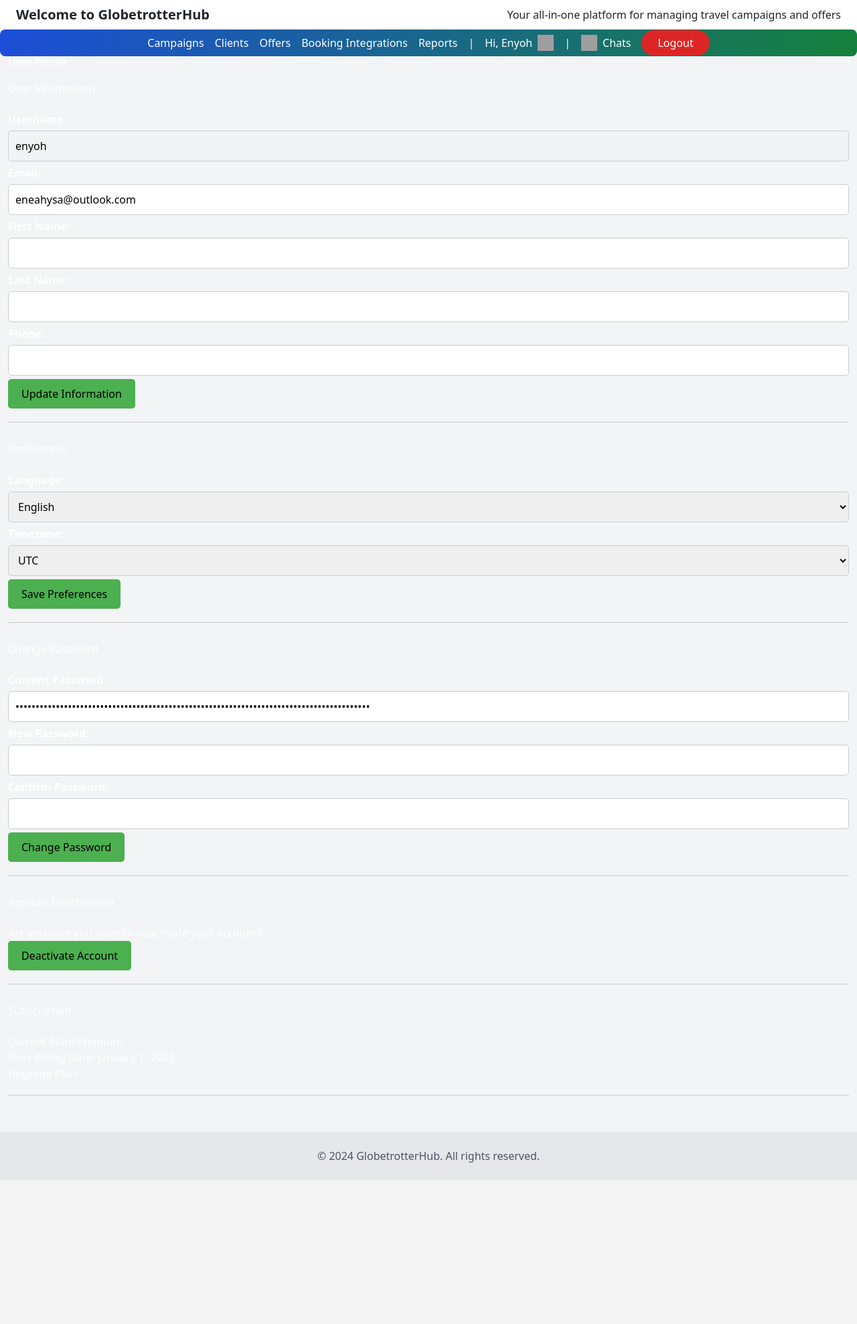
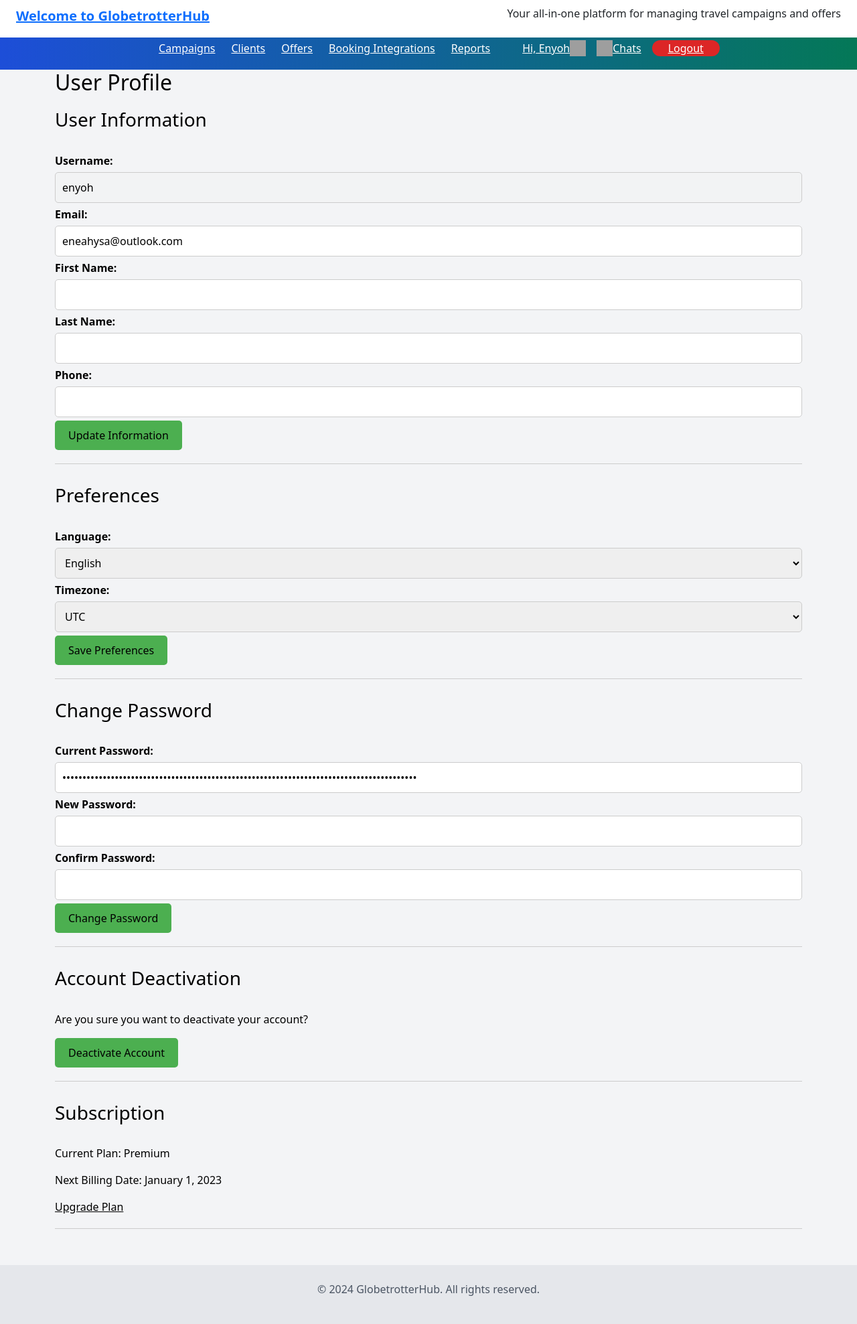
Before and after one commit to mr-engineer49/Globetrotterhub-Managment-Tool, a Django app: page /admin-page/profile/ in a window 1280 px wide. Shown: the whole page at 67% size. Before the commit the page ends 1762 px from the top, so only its background shows below. Run offline with Django 5.2, Linux system fonts and the light colour scheme; a user stored in the database is signed in; some libraries are stand-ins or nearby versions; grey boxes are pictures that could not be loaded.

Commit message:
new changes

```diff
--- a/bookingintegration/templates/bookings.html
+++ b/bookingintegration/templates/bookings.html
@@ -2,10 +2,10 @@
 
 {% block index %}
 
-<body class="bg-gray-900 text-white">
+<body class="bg-gray-900 text-black">
 
-<div class="container mx-auto mt-8 px-4 text-white">
-    <h2 class="text-2xl font-bold mb-6 text-white flex justify-center">Booking Integration</h2>
+<div class="container mx-auto mt-8 px-4 text-black">
+    <h2 class="text-2xl font-bold mb-6 text-black flex justify-center">Booking Integration</h2>
 
     <div class="grid grid-cols-1 md:grid-cols-2 gap-8 text-white">
         <div class="integration bg-gray-800 p-6 rounded-lg">
--- a/campaignmanagment/forms.py
+++ b/campaignmanagment/forms.py
@@ -3,8 +3,8 @@ from django import forms
 
 
 
-TEXT_CLASSES = "text-white"
-INPUT_CLASSES = "py-2 px-8 rounded-2xl border bg-gray-700"
+TEXT_CLASSES = "text-black"
+INPUT_CLASSES = "py-2 px-8 rounded-2xl border bg-gray-700 text-white"
 SELECT_CLASSES = "py-2 px-12 rounded-2xl border bg-gray-700"
 
 
--- a/campaignmanagment/templates/campaigns.html
+++ b/campaignmanagment/templates/campaigns.html
@@ -5,8 +5,8 @@
 <div class="container mx-auto p-8">
 
     <div class="flex justify-between items-center mb-8">
-        <h2 class="text-2xl font-bold text-white flex justify-center text-center">Campaigns List</h2>
-        <a href="{% url 'campaignmanagment:new_campaign' %}" class="bg-green-500 hover:bg-green-600 text-white rounded-full p-3">
+        <h2 class="text-2xl font-bold text-black flex justify-center text-center">Campaigns List</h2>
+        <a href="{% url 'campaignmanagment:new_campaign' %}" class="bg-green-500 hover:bg-green-600 text-black rounded-full p-3">
             <svg class="w-6 h-6" fill="none" viewBox="0 0 24 24" stroke="currentColor">
                 <path stroke-linecap="round" stroke-linejoin="round" stroke-width="2" d="M12 4v16m8-8H4"></path>
             </svg>
--- a/campaignmanagment/templates/detailview.html
+++ b/campaignmanagment/templates/detailview.html
@@ -4,7 +4,7 @@
 
 {% block content %}
 <div class="container mx-auto p-8">
-    <h1 class="text-2xl text-white font-bold">Campaign Detail</h1>
+    <h1 class="text-2xl text-black font-bold">Campaign Detail</h1>
     <hr class="my-4">
     <div class="grid grid-cols-1 md:grid-cols-2 gap-4 text-black">
         <div class="bg-white rounded-lg shadow-md p-6">
--- a/campaignmanagment/templates/forms.html
+++ b/campaignmanagment/templates/forms.html
@@ -4,12 +4,12 @@
 
 {% block content %}
 <div class="container mx-auto">
-    <h1 class="text-3xl font-bold mb-4 text-white">{{ title }}</h1>
+    <h1 class="text-3xl font-bold mb-4 text-black">{{ title }}</h1>
 
     <form method="post" enctype="multipart/form-data">
         {% csrf_token %}
 
-        <div class="grid grid-cols-1 md:grid-cols-2 lg:grid-cols-4 gap-4 text-white">
+        <div class="grid grid-cols-1 md:grid-cols-2 lg:grid-cols-4 gap-4 text-black">
             <div class="col-span-1">
                 <label for="id_campaignname" class="block font-semibold mb-1">Campaign Name</label>
                 {{ campaign_form.campaignname }}
--- a/clientnmanagment/templates/client.html
+++ b/clientnmanagment/templates/client.html
@@ -70,7 +70,7 @@
 </style>
 
 <div class="container mx-auto p-8">
-    <h2 class="text-2xl font-bold mb-4 text-white flex justify-center">Client List</h2>
+    <h2 class="text-2xl font-bold mb-4 text-black flex justify-center">Client List</h2>
     <br>
     <table class="w-full">
         <thead>
@@ -88,7 +88,7 @@
         </thead>
         <tbody>
             {% for client in clients %}
-            <tr class=" text-white">
+            <tr class=" text-black">
                 <td class="py-2">{{ client.fullname }}</td>
                 <td class="py-2">{{ client.email }}</td>
                 <td class="py-2">{{ client.phone_no }}</td>
--- a/clientnmanagment/templates/client_forms.html
+++ b/clientnmanagment/templates/client_forms.html
@@ -5,12 +5,12 @@
 {% block content %}
 <body class="bg-gray-100">
     <div class="container mx-auto py-8">
-        <h1 class="text-2xl font-bold mb-4 text-white">Add Client Form</h1>
+        <h1 class="text-2xl font-bold mb-4 text-black">Add Client Form</h1>
 
         <form class="text-white" method="post" enctype="multipart/form-data">
             {% csrf_token %}
 
-            <div class="grid grid-cols-1 md:grid-cols-2 lg:grid-cols-4 gap-4 text-white">
+            <div class="grid grid-cols-1 md:grid-cols-2 lg:grid-cols-4 gap-4 text-black">
                 <div>
                     <label for="id_fullname" class="block font-semibold mb-1">Full Name</label>
                     {{ client_form.fullname }}
--- a/clientnmanagment/templates/see_history.html
+++ b/clientnmanagment/templates/see_history.html
@@ -2,9 +2,9 @@
 
 {% block index %}
 <div class="container mx-auto p-8">
-    <h2 class="text-2xl font-semibold text-white">{{ client.fullname }}'s Booking History</h2>
+    <h2 class="text-2xl font-semibold text-black">{{ client.fullname }}'s Booking History</h2>
 
-    <ul class="mt-6 text-white">
+    <ul class="mt-6 text-black">
         {% if client %}
             <li class="py-4 border-b border-gray-300">
                 <strong class="block mb-2">Booking Dates:</strong>
--- a/dashboard/templates/dashboard.html
+++ b/dashboard/templates/dashboard.html
@@ -5,7 +5,7 @@
 
 <body class="container bg-white">
     <br>
-    <h2 class="text-lg text-white font-semibold mb-4 justify-center flex underline">Dashboard</h2>
+    <h2 class="text-lg text-black font-semibold mb-4 justify-center flex underline">Dashboard</h2>
 
     <br>
 <!-- <div class="text-white">
--- a/dashboard/templates/index.html
+++ b/dashboard/templates/index.html
@@ -3,7 +3,7 @@
 {% block user_authenticated %}
 
     <!-- Navigation -->
-    <nav class="py-2 px-4 bg-gradient-to-r from-blue-700 to-green-700 dark:bg-gray-800 rounded-lg">
+    <nav class="px-2 bg-gradient-to-r from-blue-700 to-green-700 dark:bg-gray-800 py-1">
         <div class="container mx-auto flex justify-center items-center">
             <div class="flex-shrink-0">
             <!-- Hamburger menu icon for mobile -->
@@ -16,9 +16,9 @@
             </div>
             <div id="mobile-menu" class="hidden md:flex items-center space-x-4 justify-center">
                 <!-- Navigation Links -->
-                <ul class="flex space-x-4 justify-center text-center">
+                <ul class="flex space-x-6 justify-center text-center">
                     <li class="text-white">
-                        <a href="{% url 'campaignmanagment:campaigns_form' %}" class="text-white hover:text-gray-300">Campaigns</a>
+                        <a href="{% url 'campaignmanagment:campaigns_form' %}" class="text-white border-none hover:text-gray-300">Campaigns</a>
                     </li>
                     <li class="text-white">
                         <a href="{% url 'clientnmanagment:client_form' %}" class="text-white hover:text-gray-300">Clients</a>
@@ -33,26 +33,19 @@
                         <a href="{% url 'reportsandanalytics:reports_form' %}" class="text-white hover:text-gray-300">Reports</a>
                     </li>
                 </ul>
-                <p class="flex text-white">|</p>
                 <!-- Profile and Logout Links -->
-                <div class="flex items-center space-x-4">
-                    <div>
-                        <a href="{% url 'dashboard:profile' %}" class="text-white flex items-center space-x-2">
+                    <ol class="inline flex space-x-4">
+                        <a href="{% url 'dashboard:profile' %}" class="text-white flex items-center inline">
                             <span>Hi, {{ request.user.username | title }}</span>
                             <img src="https://img.icons8.com/material/24/user--v1.png" alt="User Icon" class="w-6 h-6" />
                         </a>
-                    </div>
-                    <p class="flex text-white">|</p>
-                    <div>
-                        <a href="{% url 'sms:sms_form' %}" class="text-white flex items-center space-x-2">
+                        <a href="{% url 'sms:sms_form' %}" class="text-white flex items-center">
                             <img src="https://img.icons8.com/material/24/chat--v4.png" alt="Chat Icon" class="w-6 h-6" />
                             <span>Chats</span>
                         </a>
-                    </div>
-                    <div>
-                        <a href="{% url 'auth:logout' %}" class="text-white bg-red-600 px-4 py-2 rounded-full hover:bg-red-700">Logout</a>
-                    </div>
-                </div>
+                        <a href="{% url 'auth:logout' %}" class="text-white bg-red-600 px-4 rounded-full hover:bg-red-700">Logout</a>
+                    </ol>
+
             </div>
         </div>
     </nav>
--- a/dashboard/templates/profile.html
+++ b/dashboard/templates/profile.html
@@ -39,45 +39,45 @@
     }
 </style>
 
-<body class="text-white">
+<body class="text-black">
 
-<div class="container text-white">
-    <h2 class="text-white">User Profile</h2>
+<div class="container text-black">
+    <h2 class="text-black">User Profile</h2>
 
-    <div class="section text-white">
+    <div class="section text-black">
         <h3>User Information</h3>
         <br>
         <form class="text-black" action="/update_user_info" method="POST">
-            <label class="text-white" for="username">Username:</label><br>
+            <label class="text-black" for="username">Username:</label><br>
             <input type="text" id="username" name="username" value="{{ user_name }}" disabled><br>
 
-            <label class="text-white" for="email">Email:</label><br>
+            <label class="text-black" for="email">Email:</label><br>
             <input type="email" id="email" name="email" value="{{ user_email }}"><br>
 
-            <label class="text-white" for="firstname">First Name:</label><br>
+            <label class="text-black" for="firstname">First Name:</label><br>
             <input type="text" id="firstname" name="firstname" value="{{ first_name }}"><br>
 
-            <label class="text-white" for="lastname">Last Name:</label><br>
+            <label class="text-black" for="lastname">Last Name:</label><br>
             <input type="text" id="lastname" name="lastname" value="{{ last_name }}"><br>
 
-            <label class="text-white" for="phone">Phone:</label><br>
+            <label class="text-black" for="phone">Phone:</label><br>
             <input type="text" id="phone" name="phone" value="{{ phone }}"><br>
 
             <input type="submit" value="Update Information">
         </form>
     </div>
 
-    <div class="section text-white">
+    <div class="section text-black">
         <h3>Preferences</h3>
         <br>
         <form class="text-black" action="/update_preferences" method="POST">
-            <label class="text-white" for="language">Language:</label><br>
+            <label class="text-black" for="language">Language:</label><br>
             <select id="language" name="language">
                 <option value="english">English</option>
                 <option value="spanish">Spanish</option>
             </select><br>
 
-            <label class="text-white" for="timezone">Timezone:</label><br>
+            <label class="text-black" for="timezone">Timezone:</label><br>
             <select id="timezone" name="timezone">
                 <option value="utc">UTC</option>
                 <option value="est">EST</option>
@@ -89,38 +89,38 @@
         </form>
     </div>
 
-    <div class="section text-white">
-        <h3 class="text-white">Change Password</h3>
+    <div class="section text-black">
+        <h3 class="text-black">Change Password</h3>
         <br>
         <form class="text-black" action="/change_password" method="POST">
-            <label class="text-white" for="current_password">Current Password:</label><br>
+            <label class="text-black" for="current_password">Current Password:</label><br>
             <input type="password" id="current_password" name="current_password" value="{{ user_password }}"><br>
 
-            <label class="text-white" for="new_password">New Password:</label><br>
+            <label class="text-black" for="new_password">New Password:</label><br>
             <input type="password" id="new_password" name="new_password"><br>
 
-            <label class="text-white" for="confirm_password">Confirm Password:</label><br>
+            <label class="text-black" for="confirm_password">Confirm Password:</label><br>
             <input type="password" id="confirm_password" name="confirm_password"><br>
 
             <input type="submit" value="Change Password">
         </form>
     </div>
 
-    <div class="section text-white">
+    <div class="section text-black">
         <h3>Account Deactivation</h3>
         <br>
         <form class="text-black" action="/deactivate_account" method="POST">
-            <p class="text-white">Are you sure you want to deactivate your account?</p>
+            <p class="text-black">Are you sure you want to deactivate your account?</p>
             <input type="submit" value="Deactivate Account">
         </form>
     </div>
 
-    <div class="section text-white">
+    <div class="section text-black">
         <h3>Subscription</h3>
         <br>
-        <p class="text-white">Current Plan: Premium</p>
-        <p class="text-white">Next Billing Date: January 1, 2023</p>
-        <a href="#" class="text-white">Upgrade Plan</a>
+        <p class="text-black">Current Plan: Premium</p>
+        <p class="text-black">Next Billing Date: January 1, 2023</p>
+        <a href="#" class="text-black">Upgrade Plan</a>
     </div>
 </div>
 
--- a/homepage/templates/base.html
+++ b/homepage/templates/base.html
@@ -11,7 +11,8 @@
 
         <script src="https://cdn.jsdelivr.net/npm/bootstrap@5.3.3/dist/js/bootstrap.bundle.min.js" integrity="sha384-YvpcrYf0tY3lHB60NNkmXc5s9fDVZLESaAA55NDzOxhy9GkcIdslK1eN7N6jIeHz" crossorigin="anonymous"></script>
 
-        <script src="https://cdn.tailwindcss.com"></script>
+        <script src="./node_modules/preline/dist/preline.js"></script>
+
 
     </head>
     <body class="bg-gray-100 dark:bg-gray-900">
--- a/homepage/templates/homepage.html
+++ b/homepage/templates/homepage.html
@@ -27,8 +27,8 @@
 <!-- About Section -->
 <section class="bg-white dark:bg-gray-800 py-20 px-4 md:px-24">
     <div class="max-w-6xl mx-auto">
-        <h1 class="text-3xl text-white font-semibold mb-8">About GlobetrotterHub</h1>
-        <p class="text-lg text-gray-700 dark:text-gray-300">GlobetrotterHub is a comprehensive platform designed to streamline the management of travel campaigns, offers, and client relationships for B2B travel agencies. With powerful tools for campaign management, offer creation, client communication, and analytics, GlobetrotterHub empowers agencies to succeed in the competitive travel industry.</p>
+        <h1 class="text-3xl text-black font-semibold mb-8">About GlobetrotterHub</h1>
+        <p class="text-lg text-black-700 dark:text-black-300">GlobetrotterHub is a comprehensive platform designed to streamline the management of travel campaigns, offers, and client relationships for B2B travel agencies. With powerful tools for campaign management, offer creation, client communication, and analytics, GlobetrotterHub empowers agencies to succeed in the competitive travel industry.</p>
     </div>
 </section>
 {% endblock %}
--- a/reportsandanalytics/templates/dashboards.html
+++ b/reportsandanalytics/templates/dashboards.html
@@ -4,7 +4,7 @@
 
 <body class="text-white">
 
-<div class="container mx-auto mt-8 text-white">
+<div class="container mx-auto mt-8 text-black">
     <h2 class="text-2xl font-semibold mb-8 flex justify-center">Report & Analayzis</h2>
 
     <div class="flex justify-center inline">
```
Also changed, not shown: offernmanagment/templates/offers.html (+10 -10 lines), sms/templates/communications.html (+9 -9 lines), db.sqlite3.
